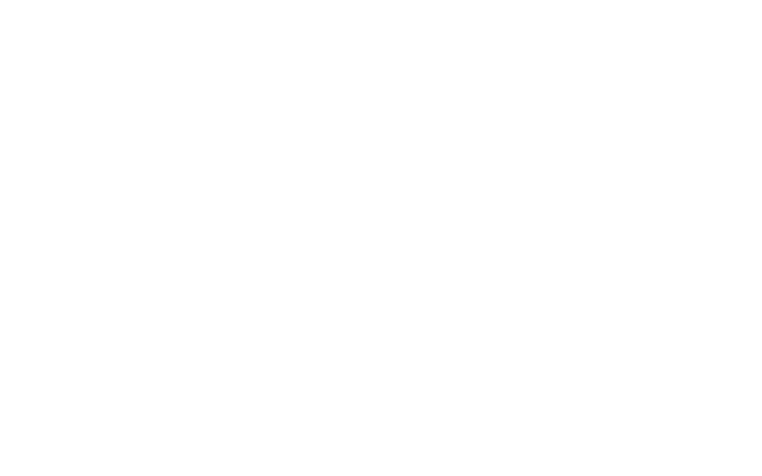
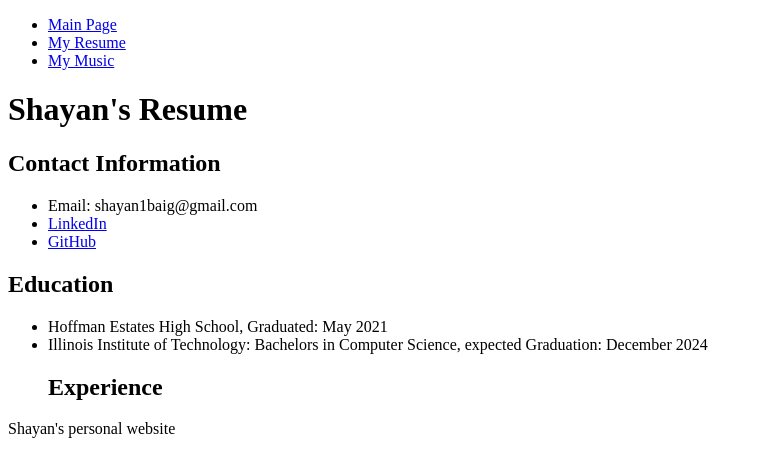
Before and after one commit to ShayanMB/webdev_project1, a plain HTML site: page resume.html in a window 1280 px wide. Shown: the whole page, without its empty margins (0-762 px from the left). Drawn offline with Linux system fonts and the light colour scheme.

Commit message:
Move things around on index page, added contact info and education info to resume page

```diff
--- a/resume.html
+++ b/resume.html
@@ -0,0 +1,45 @@
+<!DOCTYPE html>
+<html lang="en">
+
+<head>
+  <meta charset="utf-8">
+  <title>Shayan Baig: Project 1</title>
+</head>
+
+<body>
+  <div id="page-wrapper">
+    <header id="header">
+    <ul>
+        <li><a href="index.html">Main Page</a></li>
+        <li><a href="resume.html">My Resume</a></li>
+        <li><a href="music.html">My Music</a></li>
+    </ul>
+      <h1>Shayan's Resume</h1>
+    </header>
+    <nav id="main-nav">
+
+    </nav>
+    <main id="content-wrapper">
+        <h2>Contact Information</h2>
+        <ul>
+            <li>Email: shayan1baig@gmail.com</li>
+            <li><a href="https://www.linkedin.com/in/shayan-baig/">LinkedIn</a></li>
+            <li><a href="https://github.com/ShayanMB">GitHub</a></li>
+        </ul>
+        <h2>Education</h2>
+        <ul>
+            <li>Hoffman Estates High School, Graduated: May 2021</li>
+            <li>Illinois Institute of Technology: Bachelors in Computer Science, expected Graduation: December 2024</li>
+
+        <h2>Experience</h2>
+
+
+
+    </main>
+    <footer id="footer">
+      <p>Shayan's personal website</p>
+    </footer>
+  </div>
+</body>
+
+</html>
```
Also changed, not shown: index.html (+5 -5 lines).
